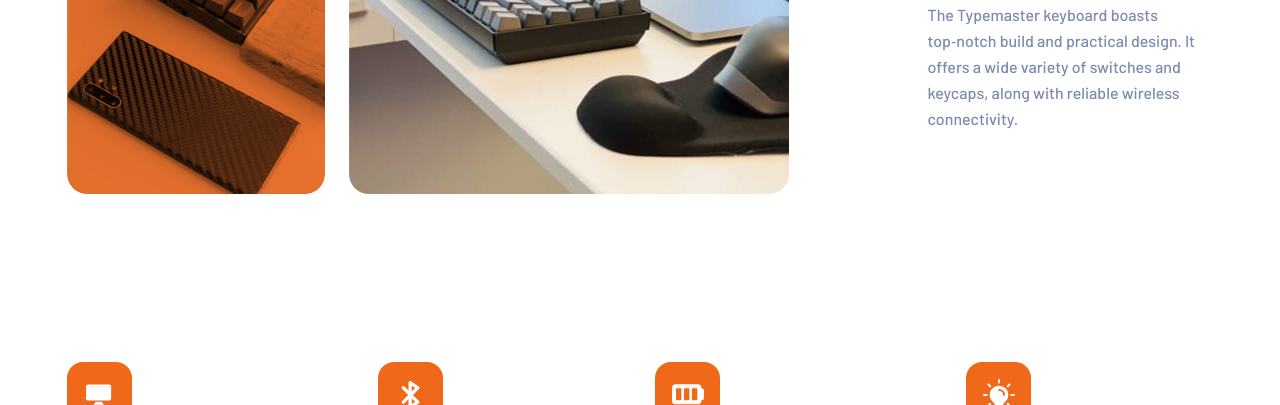
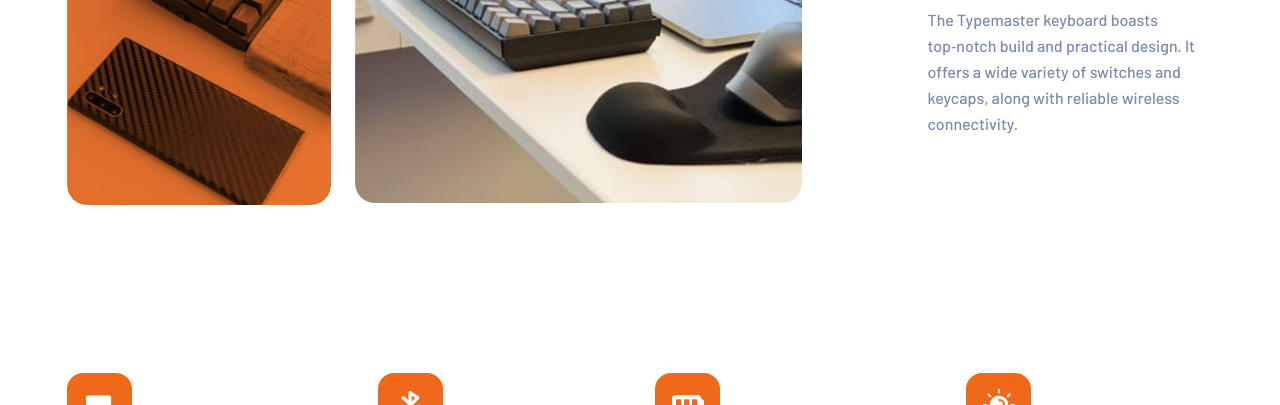
Before and after one commit to Dantalian5/typemaster-pre-launch-landing-page, a plain HTML site: page index.html in a window 1280 px wide. Shown: the part 803-1208 px from the top of the page. Drawn offline with Linux system fonts and the light colour scheme.

Commit message:
section-2 done

```diff
--- a/index.html
+++ b/index.html
@@ -60,12 +60,18 @@
     <div class="section-1__container flex row">
       <div class="section-1__img column">
         <div class="dual-image-container flex">
-          <picture class="image orange-overlay">
-            <img src="assets/mobile/image-phone-and-keyboard.jpg" alt="phone and keyboard">
-          </picture>
-          <picture class="image ">
-            <img src="assets/mobile/image-glass-and-keyboard.jpg" alt="glass and keyboard">
-          </picture>
+          <div class="image-container orange-overlay">
+            <picture>
+              <img class="image" src="assets/mobile/image-phone-and-keyboard.jpg" alt="phone and keyboard">
+            </picture>
+          </div>
+          <div class="image-container">
+            <picture>
+              <img class="image" src="assets/mobile/image-glass-and-keyboard.jpg" alt="glass and keyboard">
+            </picture>
+          </div>
+
+
         </div>
       </div>
       <div class="section-1__info column">
--- a/style/_layout.scss
+++ b/style/_layout.scss
@@ -56,7 +56,7 @@
   }
   &__img {
     position: relative;
-    //max-width: 100%;
+    max-width: 100%;
     flex-basis: 43.75rem;
   }
   &__info {
--- a/style/_modules.scss
+++ b/style/_modules.scss
@@ -73,30 +73,26 @@
     width: fit-content;
   }
 }
-/* .image {
+.image {
+  width: 100%;
+}
+.image-container {
   border-radius: 1.25rem;
   overflow: hidden;
-} */
-.image {
-  border-radius: 1.25rem;
-  overflow: hidden;
-}
-.image-holder {
-  border-radius: 1.25rem;
-  overflow: hidden;
-  min-width: 371px;
+  flex-grow: 1;
+  height: fit-content;
 }
 .dual-image-container {
   align-items: center;
   gap: 1.5rem;
   min-width: 373px;
+  width: 100%;
   position: relative;
   left: 100%;
   transform: translate(-100%, 0rem);
 }
 .orange-overlay {
   position: relative;
-  //opacity: 0.9;
   &::before {
     content: "";
     position: absolute;
```
Also changed, not shown: style/style.css, 1 other file.
